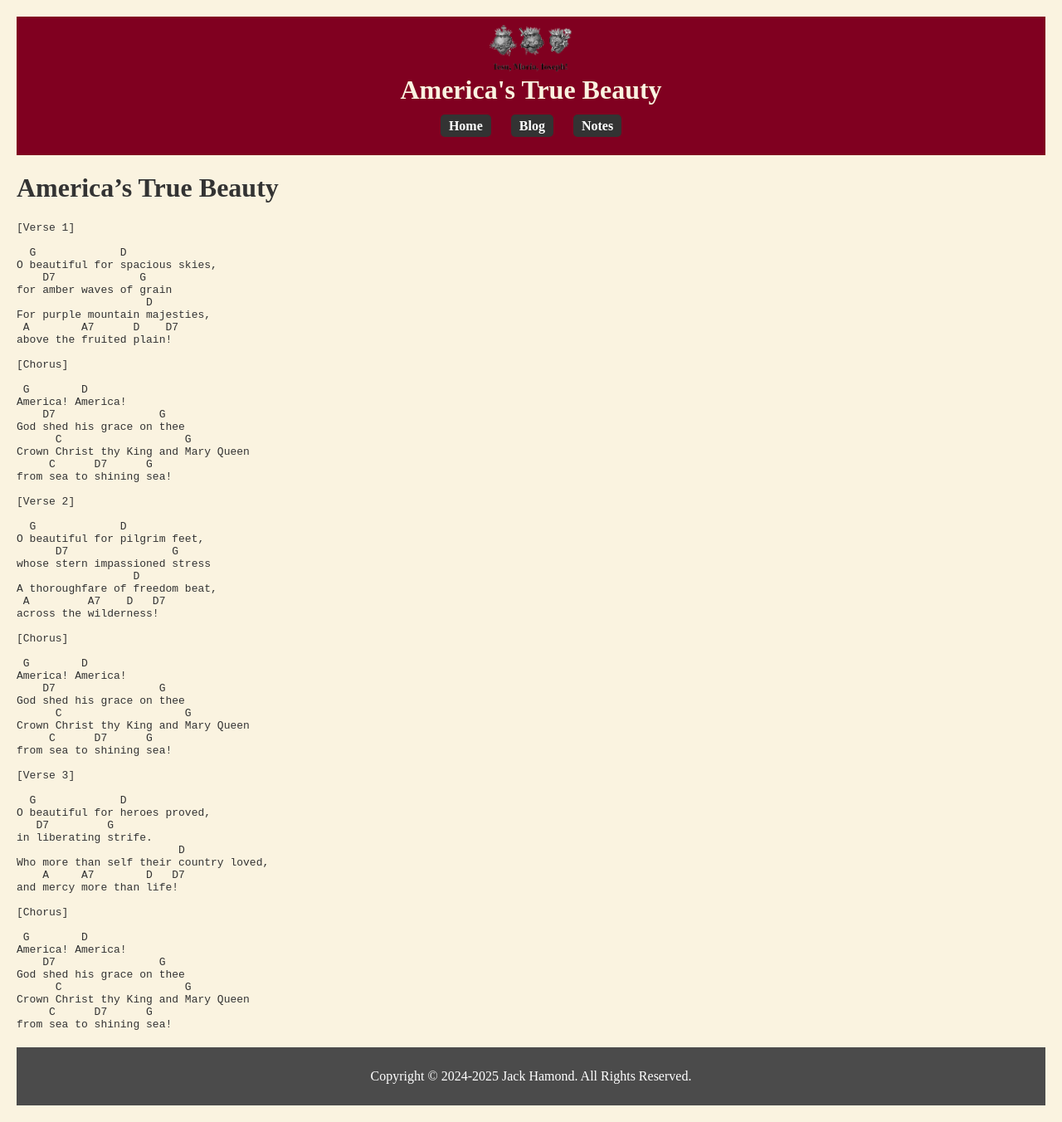
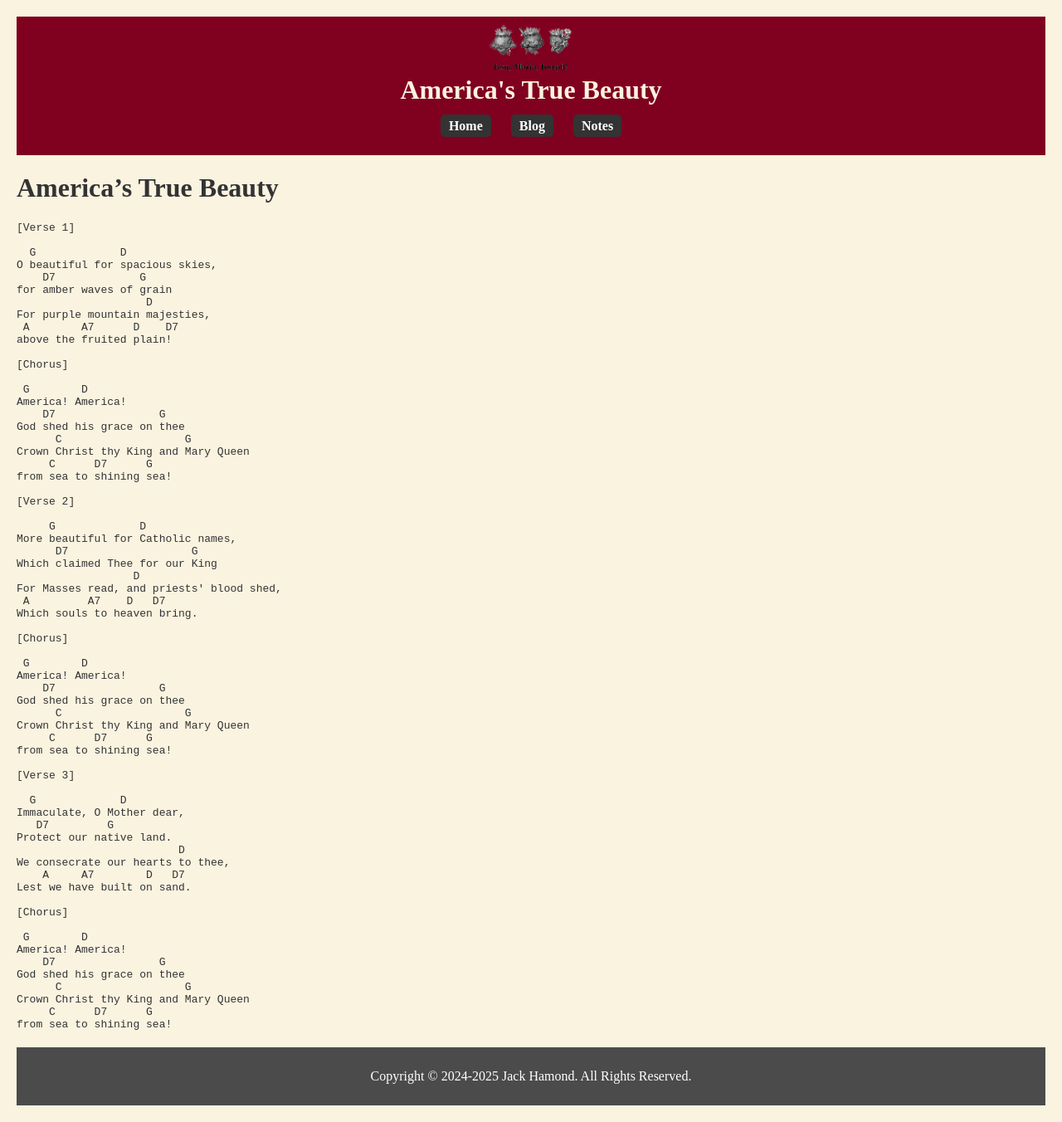
Before and after one commit to jackhamond/jackhamond.github.io, a Jekyll site: the page built from _guitar-chords-and-lyrics/americas-true-beauty.md, in a window 1280 px wide. Shown: the whole page at 83% size. Built offline with Jekyll 4.4.1, drawn with Linux system fonts in a browser that asks for light colours.

Commit message:
Update americas-true-beauty.md

```diff
--- a/_guitar-chords-and-lyrics/americas-true-beauty.md
+++ b/_guitar-chords-and-lyrics/americas-true-beauty.md
@@ -33,14 +33,14 @@ from sea to shining sea!
 
 [Verse 2]
 
-  G             D
-O beautiful for pilgrim feet,
-      D7                G
-whose stern impassioned stress
+     G             D
+More beautiful for Catholic names,
+      D7                   G
+Which claimed Thee for our King
                   D
-A thoroughfare of freedom beat,
+For Masses read, and priests' blood shed,
  A         A7    D   D7
-across the wilderness!
+Which souls to heaven bring.
 
 [Chorus]
 
@@ -56,13 +56,13 @@ from sea to shining sea!
 [Verse 3]
 
   G             D
-O beautiful for heroes proved,
+Immaculate, O Mother dear,
    D7         G
-in liberating strife.
+Protect our native land.
                          D
-Who more than self their country loved,
+We consecrate our hearts to thee,
     A     A7        D   D7
-and mercy more than life!
+Lest we have built on sand.
 
 [Chorus]
 
```
